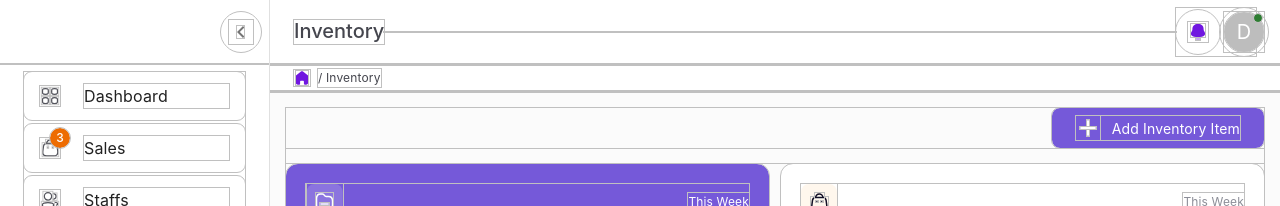
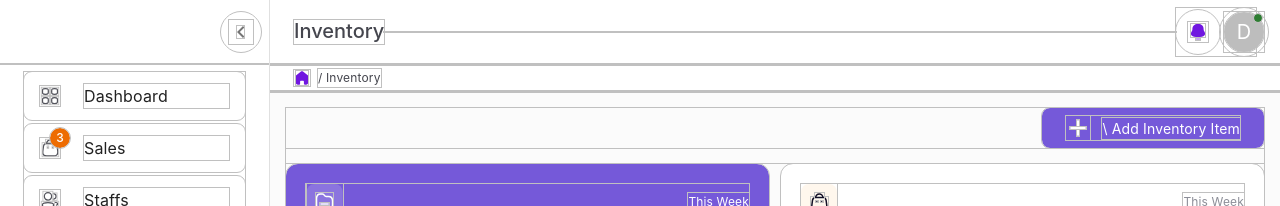
Before and after one commit to Alkitabb/Alkitab_FrontEnd, a React (Create React App) app: page /Inventory in a window 1280 px wide. Shown: the top 206 px of the page. Built offline with nearby package versions, Linux system fonts and the light colour scheme.

Commit message:
Working on reusable button

```diff
--- a/src/dashboard/pages/staffs/Staffs.jsx
+++ b/src/dashboard/pages/staffs/Staffs.jsx
@@ -334,9 +334,9 @@ function Staffs() {
           <DialogActions className='mx-auto w-11/12'>
             <span className='flex items-center w-full gap-3 mb-5'>
 
-              <Button onClick={handleClose} btnText={'Cancel'} />
+              <Button onClick={handleClose} btnText={'Cancel'} className={'w-full'}/>
 
-              <Button onClick={onSubmit} type={'submit'} btnText={'Add'} className={'bg-primary-90 text-white border-2 border-primary-100 hover:bg-primary-100'} />
+              <Button onClick={onSubmit} type={'submit'} btnText={'Add'} className={'bg-primary-90 text-white border-2 border-primary-100 hover:bg-primary-100 w-full'} />
 
             </span>
           </DialogActions>
--- a/src/dashboard/pages/userAccount/pages/Profile.jsx
+++ b/src/dashboard/pages/userAccount/pages/Profile.jsx
@@ -43,14 +43,14 @@ function InfoItem({ label, value }) {
 
 
 function Profile() {
-  const { values, handleChange, handleBlur, errors, } = useFormik({
+  const { values, handleChange, handleBlur, } = useFormik({
     initialValues: {
       firstName: 'Okikiola',
       lastName: 'Esuola',
       phoneNumber: '8068437620',
       email: 'esuoladaniel0002@gmail.com',
       address: '',
-      address: '',
+      // address: '',
     }
   })
 
--- a/src/reusableComponents/Button.jsx
+++ b/src/reusableComponents/Button.jsx
@@ -11,9 +11,8 @@ export default function Button({ onClick, btnText, btnIcon, className, type }) {
             onClick={onClick}
         >
             <span className='flex items-center text-center gap-2 lg:gap-3 mx-auto'>
-                { btnIcon }
-                {/* {btnIcon ? { btnIcon } : null} */}
-                {btnText}
+                {btnIcon && <span>{btnIcon} </span>}
+                <span>\{btnText}</span>
             </span>
         </button>
     )
```
